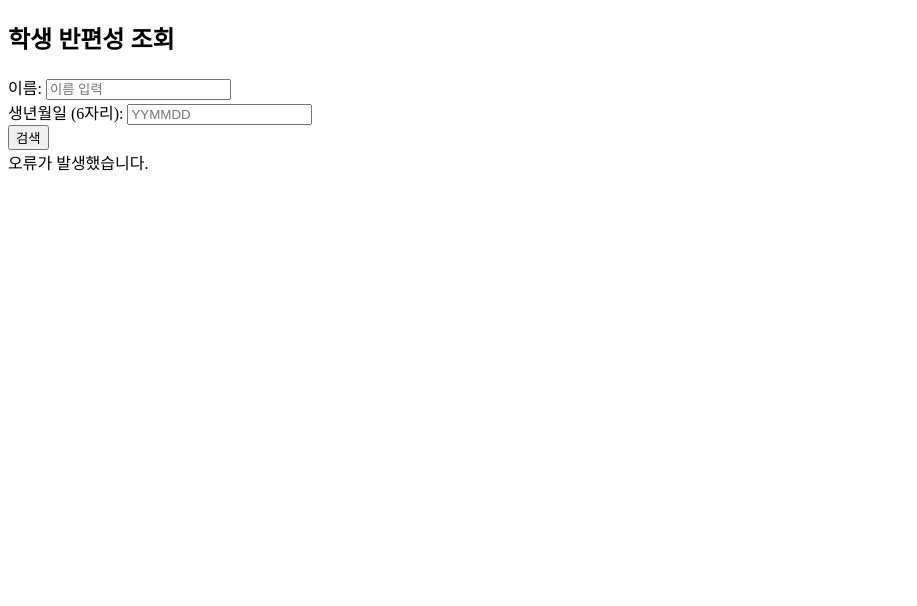
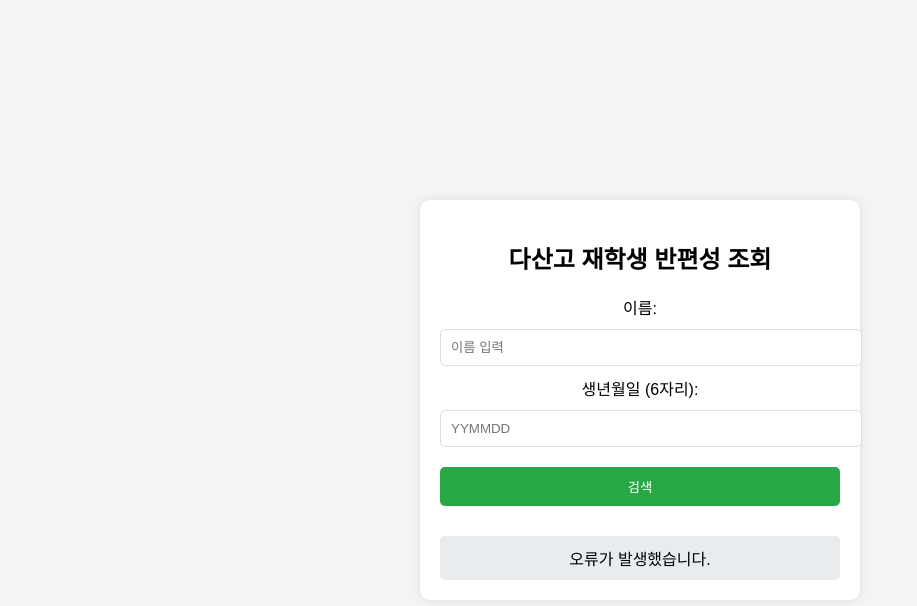
Before and after one commit to inmsoft/class-find, a plain HTML site: page index.html in a window 1280 px wide. Both pictures are taken after a click on the button "검색". Shown: the whole page, without its empty margins (0-917 px from the left). Drawn offline with Linux system fonts and the light colour scheme; no server answers.

Commit message:
Update index.html

```diff
--- a/index.html
+++ b/index.html
@@ -3,14 +3,56 @@
 <head>
     <meta charset="UTF-8">
     <meta name="viewport" content="width=device-width, initial-scale=1.0">
-    <title>다산고 재학생 반편성 조회</title>
+    <title>학생 반편성 조회</title>
+    <style>
+        body {
+            display: flex;
+            justify-content: center;
+            align-items: center;
+            height: 100vh;
+            margin: 0;
+            font-family: Arial, sans-serif;
+            background-color: #f4f4f4;
+        }
+        .container {
+            background: white;
+            padding: 20px;
+            border-radius: 10px;
+            box-shadow: 0 0 10px rgba(0, 0, 0, 0.1);
+            text-align: center;
+            max-width: 400px;
+            width: 100%;
+        }
+        input, button {
+            margin: 10px 0;
+            padding: 10px;
+            width: 100%;
+            border: 1px solid #ddd;
+            border-radius: 5px;
+        }
+        button {
+            background-color: #28a745;
+            color: white;
+            border: none;
+            cursor: pointer;
+        }
+        button:hover {
+            background-color: #218838;
+        }
+        #result {
+            margin-top: 20px;
+            padding: 10px;
+            background: #e9ecef;
+            border-radius: 5px;
+        }
+    </style>
     <script>
         async function searchStudent() {
             const name = document.getElementById("name").value;
             const birth = document.getElementById("birth").value;
-            const sheetId = "1quapLABWbSqUPBz4U9w7jwYd-K5hIqdISS6T6iLNBHs";  // Google Sheets ID
-            const apiKey = "AIzaSyAS0CyxfbFl9RvB9BAJlDTOnRvc_QL1g7k";  // Google API Key
-            const range = "A:J";  // 데이터를 가져올 범위
+            const sheetId = "1quapLABWbSqUPBz4U9w7jwYd-K5hIqdISS6T6iLNBHs";
+            const apiKey = "AIzaSyAS0CyxfbFl9RvB9BAJlDTOnRvc_QL1g7k";
+            const range = "A:J";
 
             const url = `https://sheets.googleapis.com/v4/spreadsheets/${sheetId}/values/${range}?key=${apiKey}`;
 
@@ -26,23 +68,23 @@
                 const rows = data.values;
                 let found = false;
 
-                for (let i = 1; i < rows.length; i++) {  // 첫 번째 행(헤더)은 제외
+                for (let i = 1; i < rows.length; i++) {
                     const 신학년 = rows[i][0];
                     const 신반 = rows[i][1];
                     const 신번호 = rows[i][2];
                     const 이름 = rows[i][3];
                     const 구반 = rows[i][5];
                     const 구번호 = rows[i][6];
-                    const 생년월일 = rows[i][9]; // J열 (9번째)
+                    const 생년월일 = rows[i][9];
 
                     if (이름 === name && 생년월일 === birth) {
                         document.getElementById("result").innerHTML = `
                             <p><strong>이름:</strong> ${이름}</p>
                             <p><strong>진급학년:</strong> ${신학년}</p>
-                            <p><strong>신반:</strong> ${신반}</p>
-                            <p><strong>신번호:</strong> ${신번호}</p>
-                            <p><strong>이전반:</strong> ${구반}</p>
-                            <p><strong>이전번호:</strong> ${구번호}</p>
+                            <p><strong>진급학년 반:</strong> ${신반}</p>
+                            <p><strong>진급학년 번호:</strong> ${신번호}</p>
+                            <p><strong>이전학년반:</strong> ${구반}</p>
+                            <p><strong>이전학년번호:</strong> ${구번호}</p>
                         `;
                         found = true;
                         break;
@@ -60,7 +102,8 @@
     </script>
 </head>
 <body>
-    <h2>학생 반편성 조회</h2>
+    <div class="container">
+        <h2>다산고 재학생 반편성 조회</h2>
         <label for="name">이름:</label>
         <input type="text" id="name" placeholder="이름 입력">
         <br>
@@ -70,5 +113,6 @@
         <button onclick="searchStudent()">검색</button>
         <br>
         <div id="result"></div>
+    </div>
 </body>
 </html>
```
Lines whose indentation alone changed are shown as unchanged.
